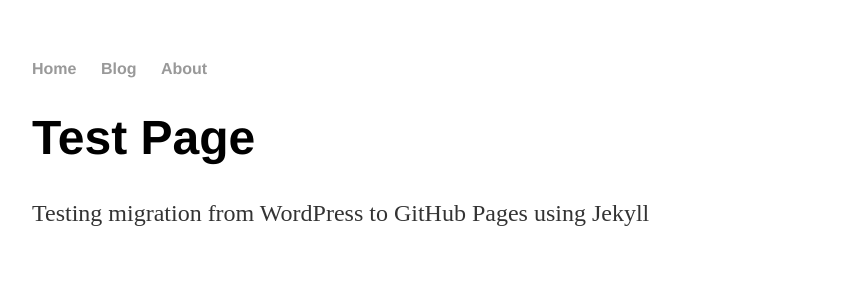
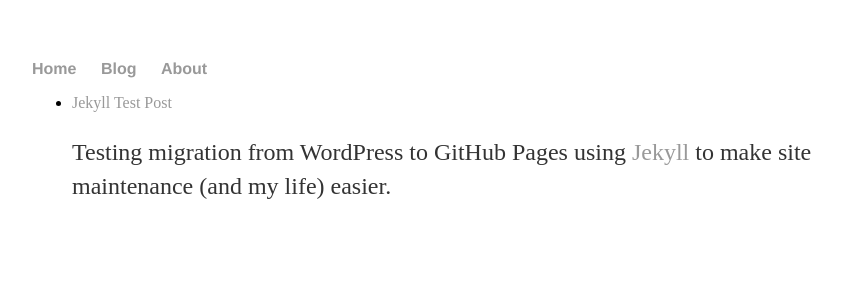
Before and after one commit to TheSapper/TheSapper.github.io, a Jekyll site: the page built from index.html, in a window 1280 px wide. Shown: the top 300 px of the page, without its empty margins (160-1002 px from the left). Built offline with Jekyll 4.4.1, drawn with Linux system fonts in a browser that asks for light colours.

Commit message:
Sitemap for whatevs, changed index to display list of posts.

```diff
--- a/index.html
+++ b/index.html
@@ -1,8 +1,15 @@
 ---
 layout: default
-title: The Infosec Sapper
+title: The Infosec Sapper's Home
+description: This is the home of The Infosec Sapper.
 ---
-<div class="blurb">
-	<h1>Test Page</h1>
-	<p>Testing migration from WordPress to GitHub Pages using Jekyll</p>
-</div><!--/.blurb>
+<div class="posts">
+	<ul>
+		{% for post in site.posts %}
+		<li>
+			<a href="{{ post.url }}">{{ post.title }}</a>
+			{{ post.excerpt }}
+		</li>
+		{% endfor %}
+	</ul>
+</div><!-- /posts -->
```
Also changed, not shown: sitemap.xml (added).
